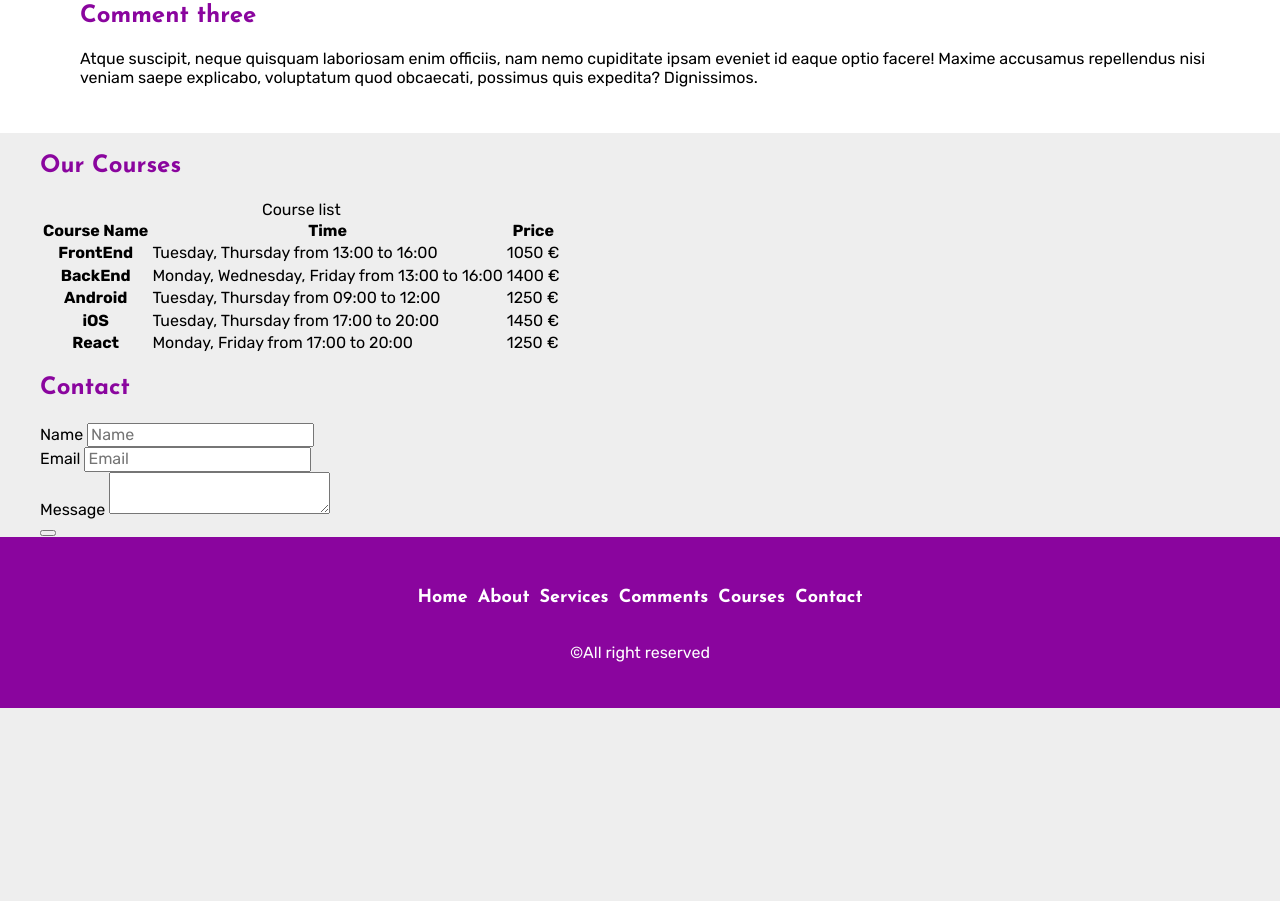
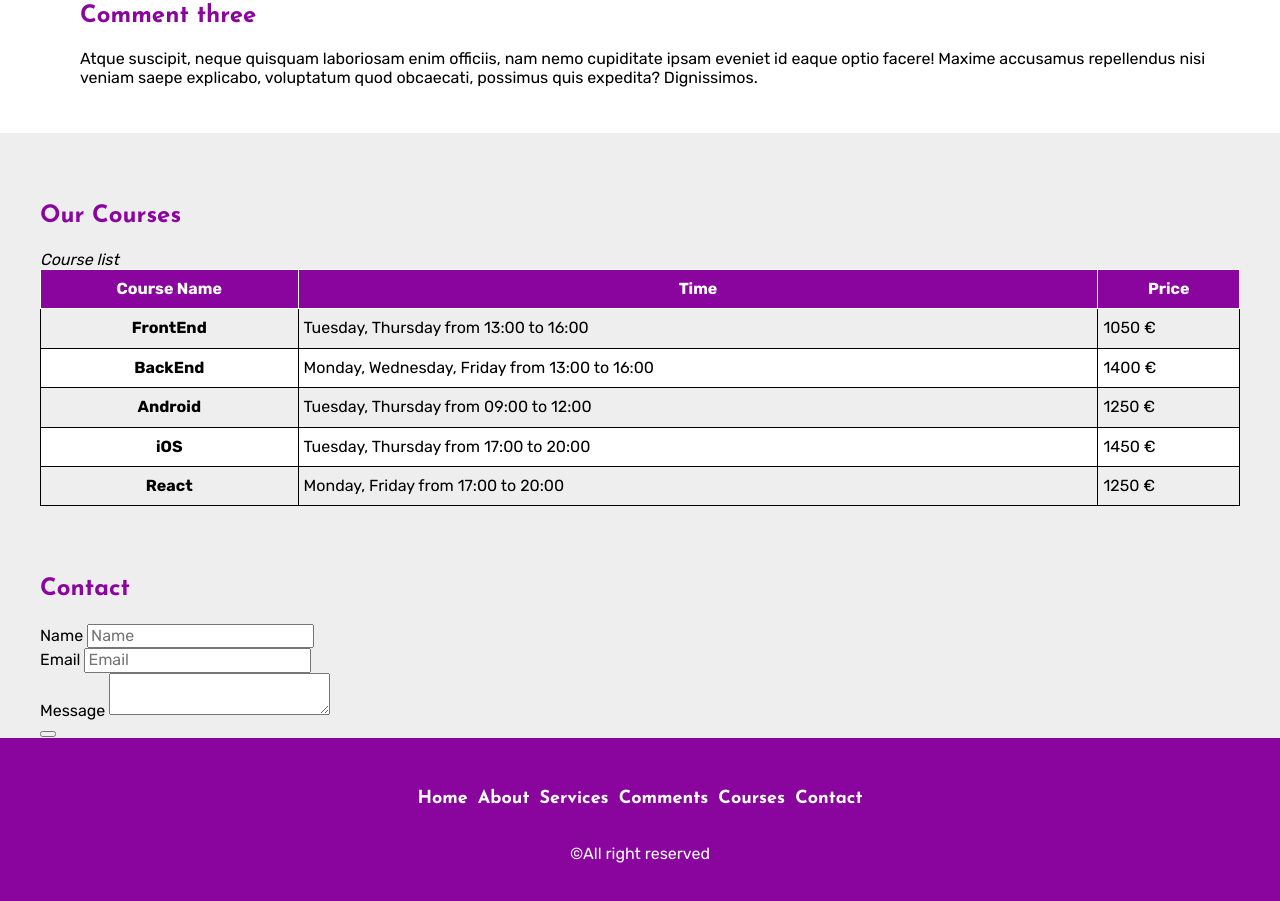
Before and after one commit to Micah816/learningSass, a plain HTML site: page public_html/index.html in a window 1280 px wide. Shown: the part 1549-2450 px from the top of the page. Before the commit the page ends 2257 px from the top, so only its background shows below. Drawn offline with nearby package versions, Linux system fonts and the light colour scheme; files that its build step writes are made by us from their sources.

Commit message:
Course sectione done

```diff
--- a/public_html/index.html
+++ b/public_html/index.html
@@ -134,7 +134,7 @@
             </div>
         </section>
 
-        <section id="courses">
+        <section id="courses" class="course-section">
             <div class="container">
                 <h2>Our Courses</h2>
                 <table>
--- a/public_html/scss/partials/_courseSection.scss
+++ b/public_html/scss/partials/_courseSection.scss
@@ -1,9 +1,43 @@
-/*
-To change this license header, choose License Headers in Project Properties.
-To change this template file, choose Tools | Templates
-and open the template in the editor.
-*/
-/*
-    Created on : Sep 13, 2019, 12:58:44 PM
-    Author     : frontend
-*/
+$table-border: 1px solid $black;
+$table-head-bg:$purple;
+$thead-color:$white;
+$thead-border-color:1px solid $white;
+$tbody-even-bg:$white;
+$tbody-hover-bg:darken($light-gray, 15%);
+
+.course-section{
+    padding: 50px 0px;
+
+    table{
+        border:$table-border;
+        border-collapse: collapse;
+        width:100%;
+        caption{
+            text-align: left;
+            font-style: italic;
+        }
+        th, td{
+            border:$table-border;
+            padding: 10px 5px;
+        }
+        thead{
+            background-color: $table-head-bg;
+            th{
+                color:$thead-color;
+                border:$thead-border-color;// beli border samo u th
+            }
+
+        }
+         tbody{
+                tr{
+                    &:nth-of-type(even){
+                        background-color: $tbody-even-bg;
+                    }
+                    &:hover{
+                        background-color: $tbody-hover-bg;
+                    }
+                }
+            }
+    }
+
+}
```
Also changed, not shown: public_html/css/them.css, 1 other file.
